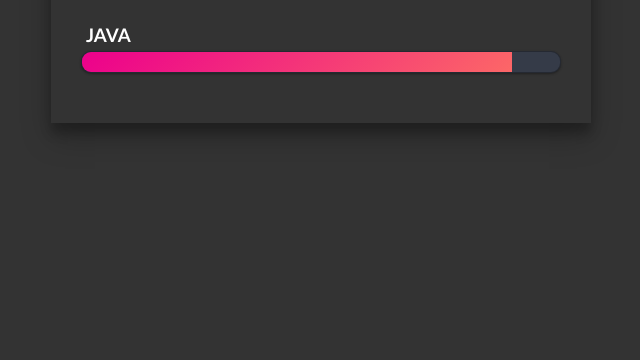
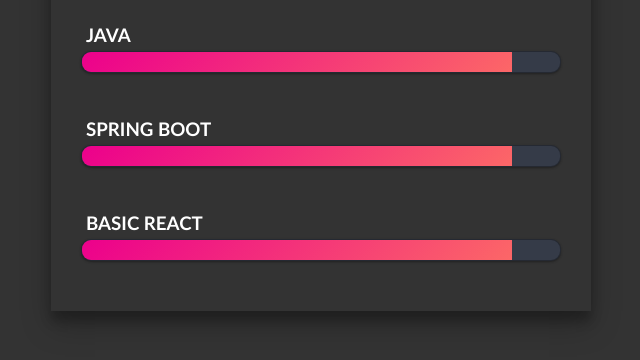
Before and after one commit to ShubhamPatel81/basic_Portfolio, a plain HTML site: page pages/skills/skill.html in a window 1280 px wide. Shown: the part 412-772 px from the top of the page, without its empty margins (319-959 px from the left). Drawn offline with Linux system fonts and the light colour scheme.

Commit message:
adding skills

```diff
--- a/pages/skills/skill.html
+++ b/pages/skills/skill.html
@@ -25,6 +25,14 @@
         <h3>Java</h3>
         <span class="bar"><span class="java"></span></span>
       </li>
+      <li>
+        <h3>Spring Boot</h3>
+        <span class="bar"><span class="java"></span></span>
+      </li>
+      <li>
+        <h3>Basic React</h3>
+        <span class="bar"><span class="java"></span></span>
+      </li>
     </div>
   </body>
 </html>
```
